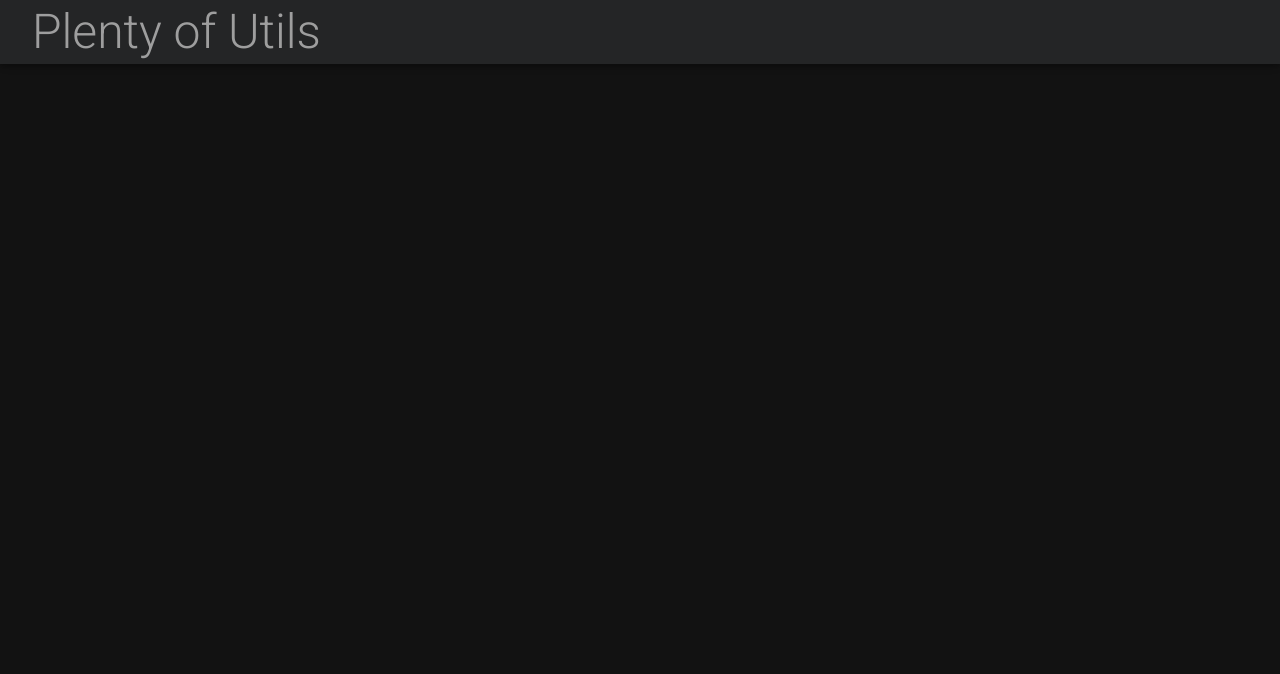
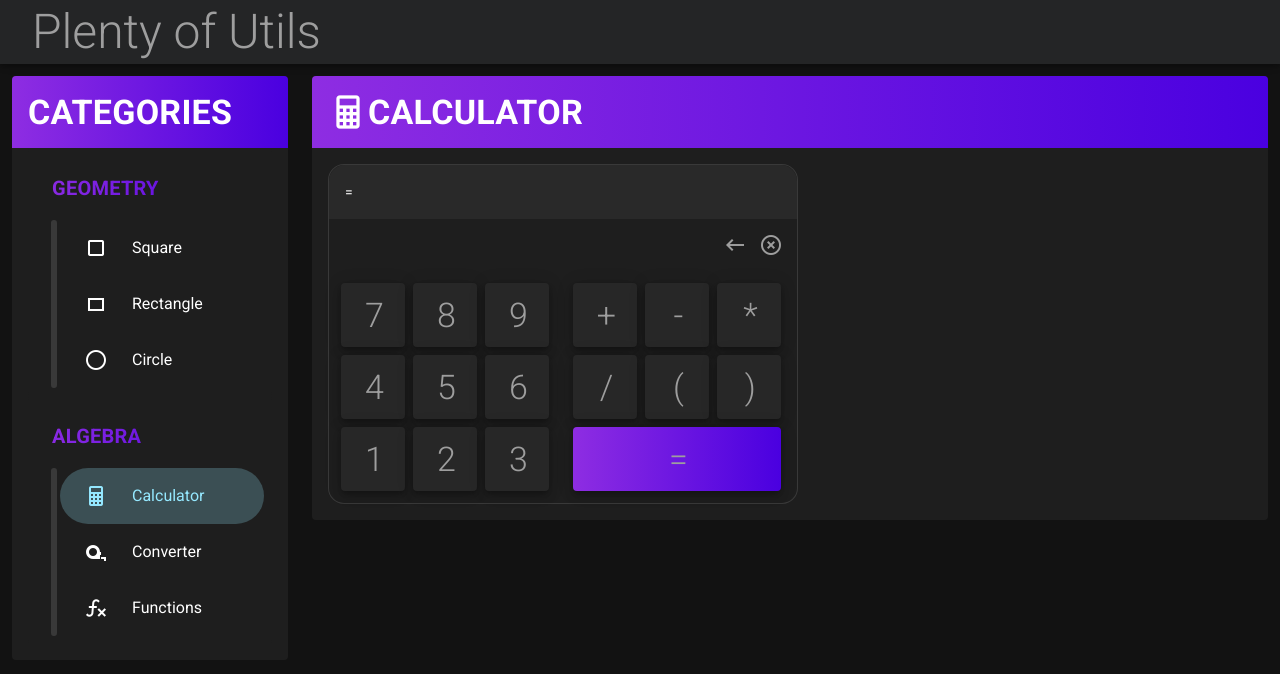
Before and after one commit to DanielTerletzkiy/plenty-utils, a Vue app: page /Categories/Math/Calculator in a window 1280 px wide. Shown: the top 674 px of the page. Built offline with nearby package versions, Linux system fonts and the light colour scheme.

Commit message:
calculator

```diff
--- a/src/components/Categories.vue
+++ b/src/components/Categories.vue
@@ -120,12 +120,16 @@ export default {
     },
   },
   metaInfo() {
+    const category = this.category.name;
     const name = this.util.name;
     return {
       title: name,
-      titleTemplate: `%s | ${name} | Plenty Utils`,
+      titleTemplate: `${category} | ${name} | Plenty Utils`,
       meta: [
-        { name: 'description', content: 'Plenty of useful information about Math' },
+        {
+          name: 'description',
+          content: 'Plenty of useful information about Math',
+        },
         { property: 'og:title', content: 'Math' },
         { property: 'og:site_name', content: 'Plenty Utils' },
         {
@@ -133,7 +137,10 @@ export default {
           content: 'Plenty of useful information about Math',
         },
         { property: 'og:type', content: 'website' },
-        { property: 'og:url', content: 'https://plenty-utils.herokuapp.com/Categories/Math' },
+        {
+          property: 'og:url',
+          content: 'https://plenty-utils.herokuapp.com/Categories/Math',
+        },
       ],
     };
   },
--- /dev/null
+++ b/src/components/Math/components/algebra/Calculator.vue
@@ -0,0 +1,88 @@
+<template>
+  <div class="mt-4">
+    <v-card outlined rounded="xl" max-width="470">
+      <div style="background: hsl(0, 0%, 16%)">
+        <v-card-title>
+          {{ equation }}
+        </v-card-title>
+        <v-card-subtitle> = {{ result }} </v-card-subtitle>
+      </div>
+      <v-row class="ma-2">
+        <v-spacer></v-spacer>
+        <v-btn icon color="grey" @click="equation = equation.substring(0, equation.length - 1)">
+          <v-icon> mdi-keyboard-backspace </v-icon>
+        </v-btn>
+        <v-btn icon color="grey" @click="()=>{equation = ''; result=''}">
+          <v-icon> mdi-close-circle-outline </v-icon>
+        </v-btn>
+      </v-row>
+      <div style="display: flex">
+        <v-row class="ma-2" style="max-width: 216px">
+          <v-col
+            class="pa-1"
+            v-for="item in [7, 8, 9, 4, 5, 6, 1, 2, 3]"
+            :key="item"
+          >
+            <v-btn
+              height="64"
+              elevation="6"
+              class="text-h4 font-weight-light grey--text"
+              @click="equation += item"
+            >
+              {{ item }}
+            </v-btn>
+          </v-col>
+        </v-row>
+        <v-row class="ma-2" style="max-width: 216px">
+          <v-col
+            class="pa-1"
+            v-for="item in ['+', '-', '*', '/', '(', ')', '=']"
+            :key="item"
+          >
+            <v-btn
+              height="64"
+              elevation="6"
+              style="width: 100%"
+              class="text-h4 font-weight-light grey--text"
+              :style="{ background: item == '=' ? util.gradient : '' }"
+              @click="
+                () => {
+                  if (item == '=') {
+                    solve();
+                  } else {
+                    equation += item;
+                  }
+                }
+              "
+            >
+              {{ item }}
+            </v-btn>
+          </v-col>
+        </v-row>
+      </div>
+    </v-card>
+  </div>
+</template>
+
+<script>
+export default {
+  data: () => ({
+    equation: '',
+    result: '',
+  }),
+
+  watch:{
+    equation(){
+      this.solve()
+    }
+  },
+
+  methods: {
+    solve() {
+      this.result = eval(this.equation);
+    },
+  },
+};
+</script>
+
+<style></style>
--- a/src/components/Math/components/geometry/Square.vue
+++ b/src/components/Math/components/geometry/Square.vue
@@ -219,22 +219,22 @@ export default {
     },
   },
 
-  metaInfo() {
-    return {
-      title: 'Square',
-      meta: [
-        { name: 'description', content: 'Construction and Examples of calculating Squares' },
-        { property: 'og:title', content: 'Square' },
-        { property: 'og:site_name', content: 'Plenty Utils' },
-        {
-          property: 'og:description',
-          content: 'Construction and Examples of calculating Squares',
-        },
-        { property: 'og:type', content: 'website' },
-        { property: 'og:url', content: 'https://plenty-utils.herokuapp.com/Categories/Math/Square' },
-      ],
-    };
-  },
+  //metaInfo() {
+  //  return {
+  //    title: 'Square',
+  //    meta: [
+  //      { name: 'description', content: 'Construction and Examples of calculating Squares' },
+  //      { property: 'og:title', content: 'Square' },
+  //      { property: 'og:site_name', content: 'Plenty Utils' },
+  //      {
+  //        property: 'og:description',
+  //        content: 'Construction and Examples of calculating Squares',
+  //      },
+  //      { property: 'og:type', content: 'website' },
+  //      { property: 'og:url', content: 'https://plenty-utils.herokuapp.com/Categories/Math/Square' },
+  //    ],
+  //  };
+  //},
 };
 </script>
 
--- a/src/router/index.js
+++ b/src/router/index.js
@@ -13,6 +13,7 @@ import Square from '../components/Math/components/geometry/Square.vue';
 import Rectangle from '../components/Math/components/geometry/Rectangle.vue';
 import Circle from '../components/Math/components/geometry/Circle.vue';
 //?Algebra
+import Calculator from '../components/Math/components/algebra/Calculator.vue';
 import Converter from '../components/Math/components/algebra/Converter.vue';
 
 Vue.use(VueRouter);
@@ -44,6 +45,10 @@ const routes = [
 
       //?Algebra
       {
+        path: 'Calculator',
+        component: Calculator,
+      },
+      {
         path: 'Converter',
         component: Converter,
       },
```
